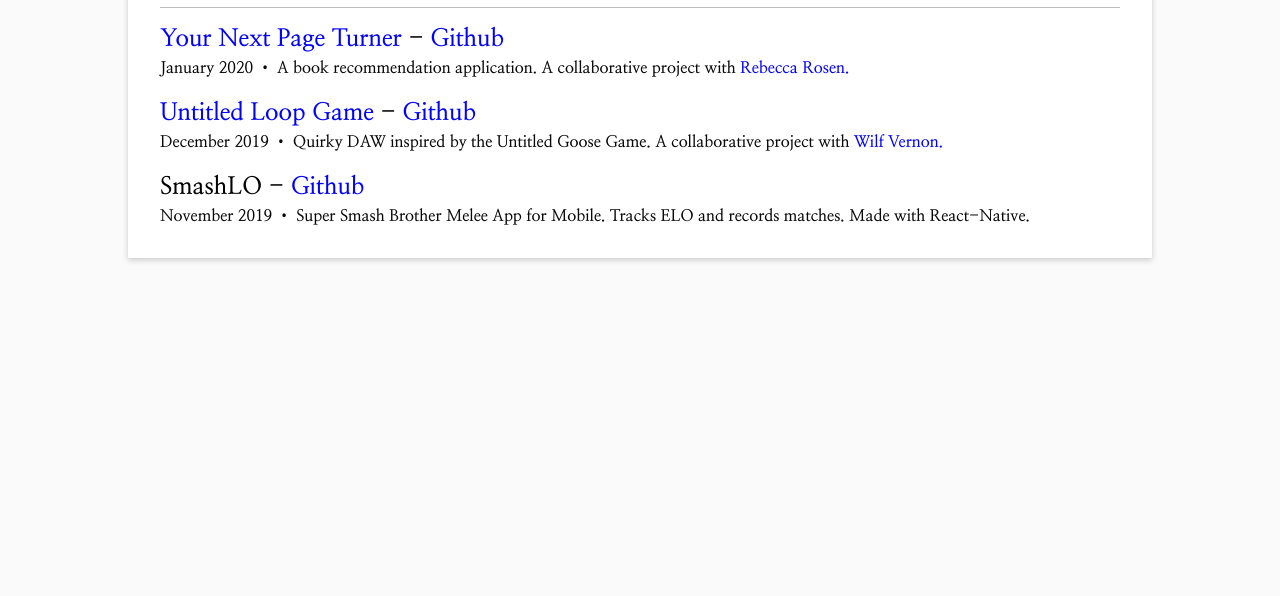
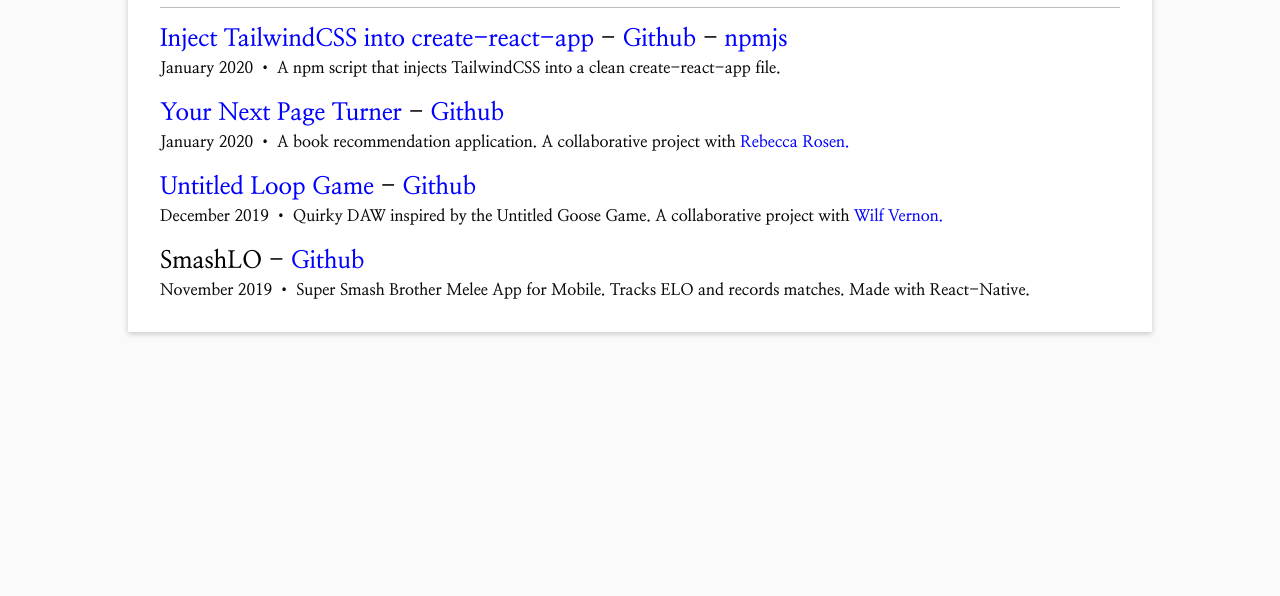
Before and after one commit to jwsharpe/old-jwsharpe.github.io, a plain HTML site: page projects.html in a window 1280 px wide. Shown: the part 204-800 px from the top of the page. Drawn offline with Linux system fonts and the light colour scheme.

Commit message:
added inject-tailwind-cra to project list

```diff
--- a/projects.html
+++ b/projects.html
@@ -25,6 +25,21 @@
       </header>
 
       <ul class="blog-posts">
+        <li>
+          <div>
+            <a>Inject TailwindCSS into create-react-app</a> -
+            <a href="https://github.com/jwsharpe/inject-tailwind-cra">Github</a>
+            -
+            <a href="https://www.npmjs.com/package/inject-tailwind-cra"
+              >npmjs</a
+            >
+          </div>
+          <small
+            >January 2020 • A npm script that injects TailwindCSS into a clean
+            create-react-app file.</small
+          >
+        </li>
+
         <li>
           <div>
             <a href="/your-next-page-turner">Your Next Page Turner</a> -
```
Also changed, not shown: resume.html (+4 -0 lines).
